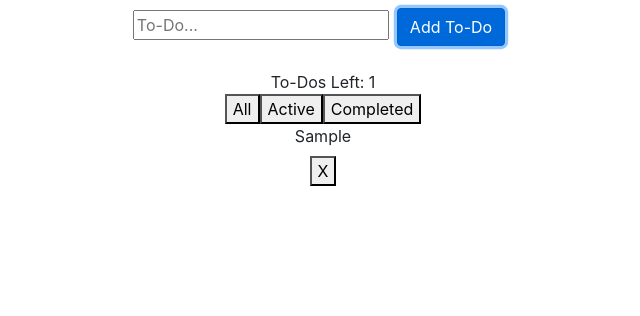
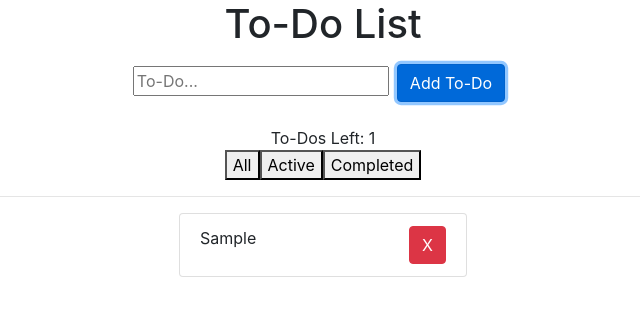
Before and after one commit to Rmartinez2020/todoApp, a React (Create React App) app: page / in a window 1280 px wide. Both pictures are taken after typing "Sample" into the empty fields and a click on the button "Add To-Do". Shown: the top 316 px of the page, without its empty margins (317-957 px from the left). Built offline with nearby package versions, Linux system fonts and the light colour scheme.

Commit message:
put the list in a ul

```diff
--- a/src/components/Todo.js
+++ b/src/components/Todo.js
@@ -3,15 +3,16 @@ import React from 'react';
 
 function Todo(props) {
     return (
-        <div>
+        <li className="list-group-item text-center">
             <div
                 style={{
                     textDecoration: props.todo.complete ? "line-through" : ""
                 }}
+                className="float-left"
                 onClick={props.toggleStatus}
             >{props.todo.text}</div>
-            <button className="m-2" onClick={props.delete}>X</button>
-        </div>
+            <button className="btn btn-danger ml-2 float-right" onClick={props.delete}>X</button>
+        </li>
     )
 }
 
--- a/src/components/TodoList.js
+++ b/src/components/TodoList.js
@@ -78,6 +78,7 @@ class TodoList extends React.Component {
 
         return (
             <div className="container-fluid">
+                <h1> To-Do List</h1>
                 <TodoForm onSubmit={this.addTodo} />
                 {/* display number of active todos */}
                 <div>To-Dos Left: {this.state.todos.filter(todo => !todo.complete).length}</div>
@@ -89,6 +90,8 @@ class TodoList extends React.Component {
                 </div>
                 {this.state.todos.some(todo => todo.complete) ? <button onClick={() => this.deleteCompletedTodos()} >Delete Completed To-Dos</button> : null}
                 {/* map over todos in the state to display to page */}
+                <hr />
+                <ul className="list-group m-auto" style={{width: "18rem"}}>
                 {todos.map(todo => {
                     return <Todo
                         key={todo.id}
@@ -96,6 +99,7 @@ class TodoList extends React.Component {
                         todo={todo}
                         delete={() => this.deleteTodo(todo.id)} />
                 })}
+                </ul>
             </div>
         )
     }
```
